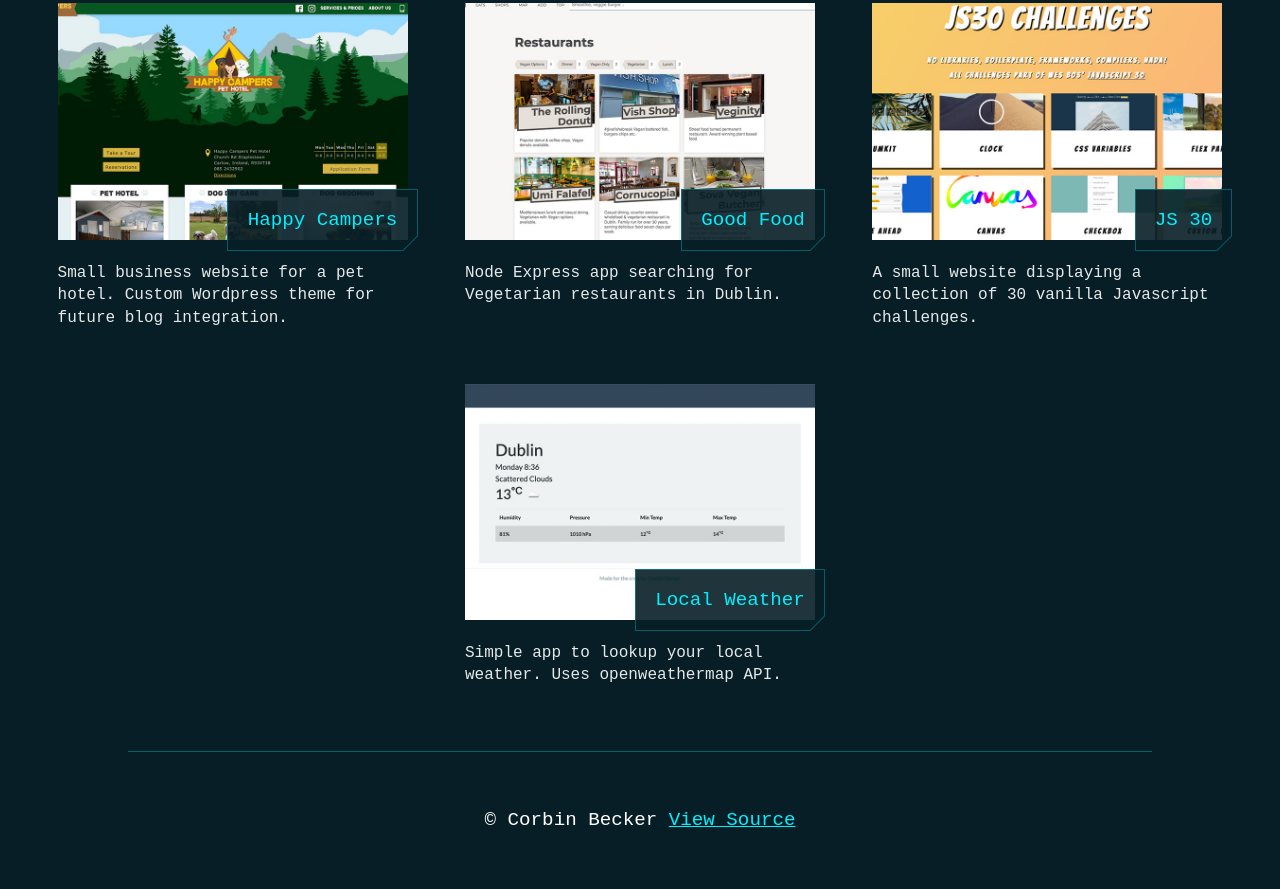
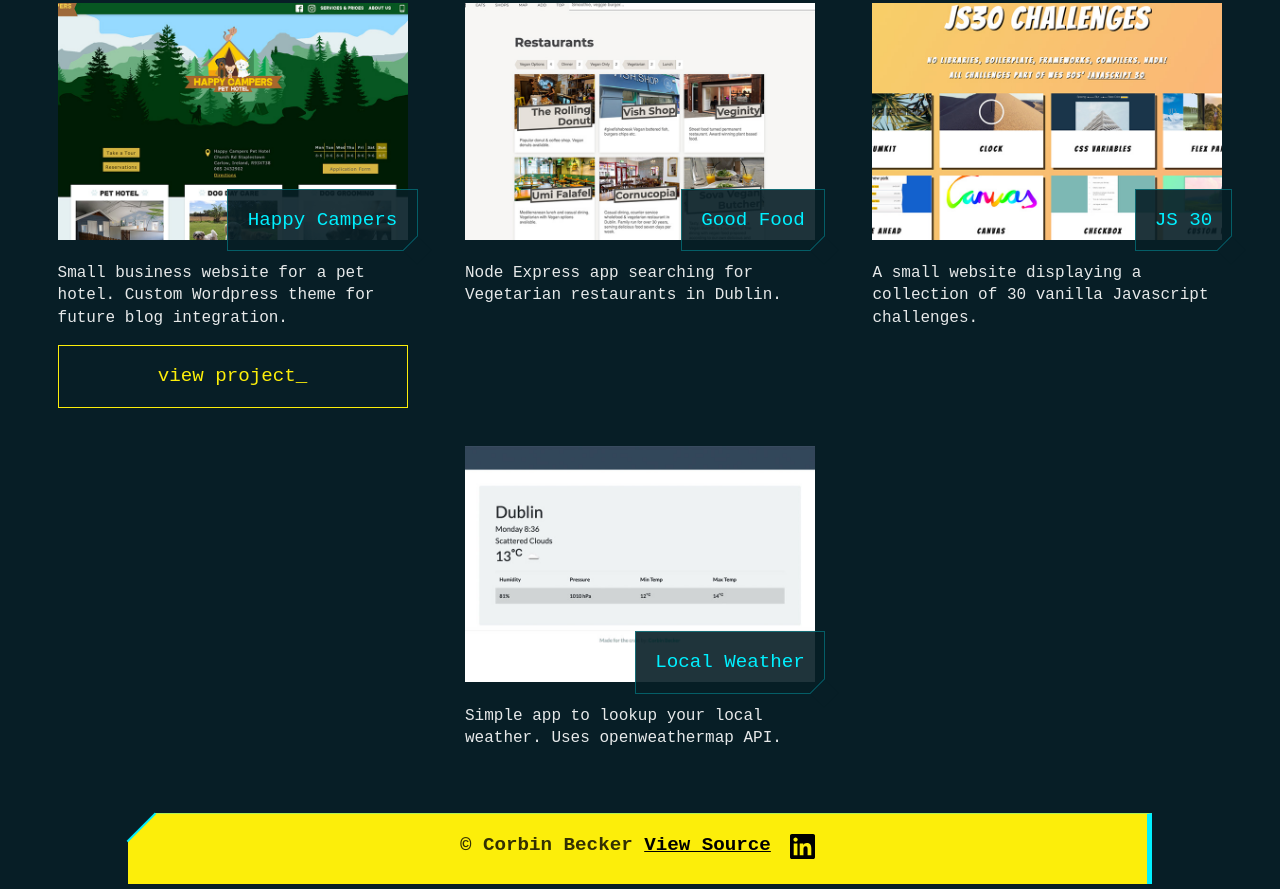
Before and after one commit to corbecker/mine, a website: page index.html in a window 1280 px wide. Shown: the part 911-1800 px from the top of the page. Drawn offline with Linux system fonts and the light colour scheme.

Commit message:
social icons added to footer

```diff
--- a/index.html
+++ b/index.html
@@ -150,6 +150,7 @@
               <img class="c-work__image" src="images/work_images/happy_campers.jpg" alt="happy campers screen">
             </div>
             <p class="c-work__description">Small business website for a pet hotel. Custom Wordpress theme for future blog integration.</p>
+            <div class="c-button">view project_</div>
           </div>
           <div class="l-grid__grid-item c-work__item">
             <div class="l-work__wrapper">
@@ -176,7 +177,14 @@
       </section>
   </main>
   <footer class="l-section l-footer">
-    <div>&copy; Corbin Becker <a href="https://github.com/corbecker/mine">View Source</a></div>
+    <div class="l-footer__corner"></div>
+    <div>&copy; Corbin Becker <a href="https://github.com/corbecker/mine">View Source</a>
+    </div>
+        <div class="l-social">
+          <div class="l-social__item">
+            <a href="https://www.linkedin.com/in/corbinbecker/" target="_blank" ><i class="icon icon-linkedin"></i></a>
+          </div>
+        </div>
   </footer>
 
 </body>
--- /dev/null
+++ b/styles/button.css
@@ -0,0 +1,8 @@
+.c-button{
+  border: 1px solid var(--yellow);
+  padding: var(--spaceXS);
+  color: var(--yellow);
+  display: flex;
+  justify-content: center;
+  cursor: pointer;
+}
--- a/styles/footer.css
+++ b/styles/footer.css
@@ -1,7 +1,26 @@
 .l-footer{
   width: 80%;
   border-top: 1px solid var(--aqua-light);
-  padding: var(--spaceXL) 0;
+  padding: var(--spaceXS) 0;
   display: flex;
   justify-content: center;
+  background-color: var(--yellow);
+  border-right: 5px solid var(--aqua);
+  color: rgba(0,0,0,0.8);
+  font-weight: bold;
+  position: relative;
 }
+.l-footer a{
+  color: rgba(0,0,0,1);
+}
+
+.l-footer__corner{
+  top: -20px;
+  left: -20px;
+  position: absolute;
+  width: 40px;
+  height: 40px;
+  transform: rotate(135deg);
+  background-color: var(--dark-blue);
+  border-top: 2px solid var(--aqua);
+}
--- /dev/null
+++ b/styles/social.css
@@ -0,0 +1,29 @@
+.l-social{
+  list-style: none;
+  display: flex;
+}
+
+.l-social__item{
+  display: flex;
+}
+
+.l-social__item a{
+  text-decoration: none;
+  cursor: pointer;
+}
+
+
+.l-social__item .icon{
+  display: inline-block;
+	background-size: 100% 100%;
+	background-repeat: no-repeat;
+	background-position: 50%;
+	width: 25px;
+  height: 25px;
+  margin-left: var(--spaceXS);
+}
+
+
+.l-social__item .icon-linkedin {
+  background-image: url(../images/icons/linkedin.svg);
+}
--- a/styles/style.css
+++ b/styles/style.css
@@ -12,3 +12,5 @@
 @import './work-section.css';
 @import './skills.css';
 @import './footer.css';
+@import './button.css';
+@import './social.css';
```
Also changed, not shown: images/icons/linkedin.svg (added).
